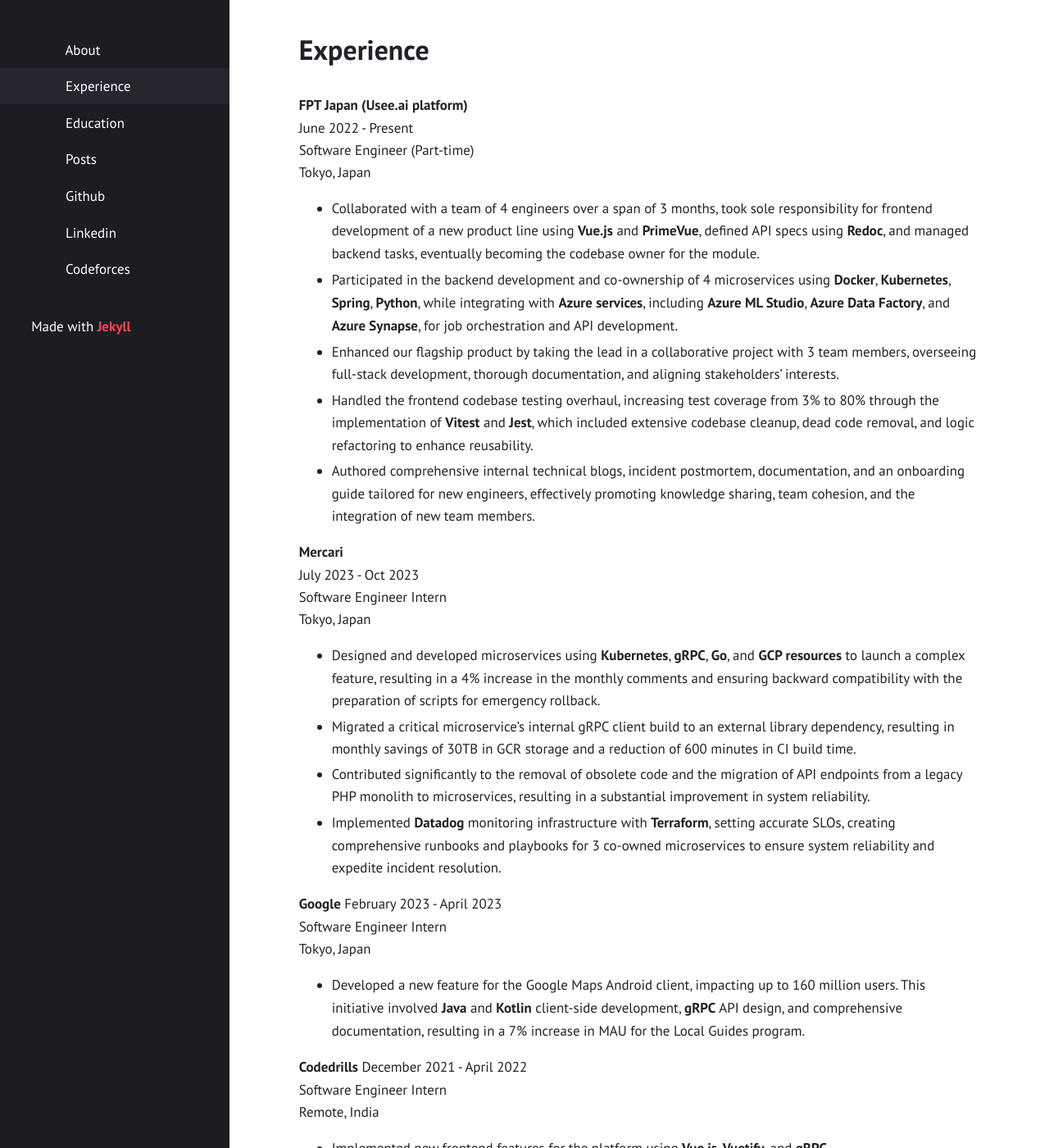
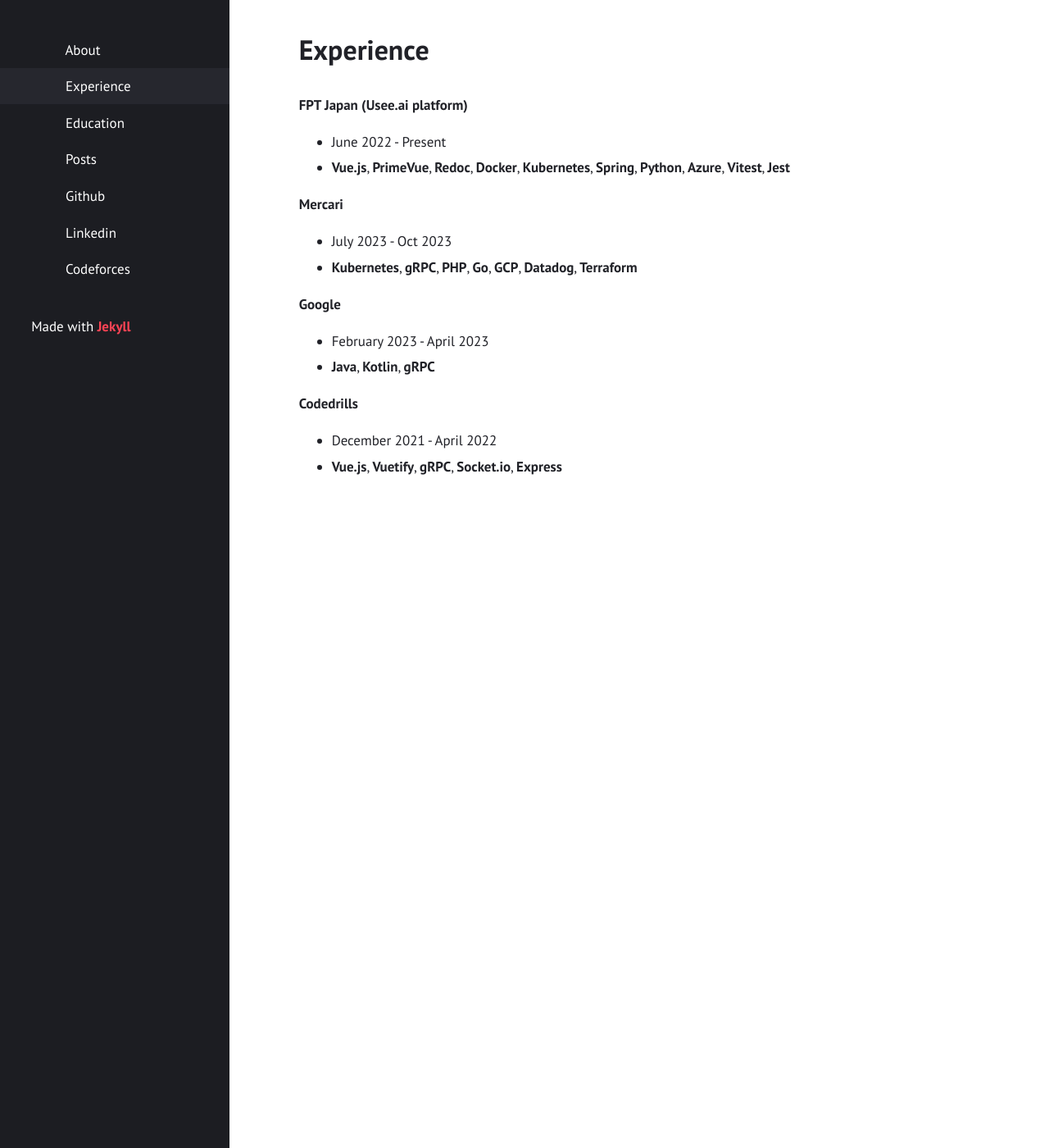
Before and after one commit to phattd15/polarity-cf.github.io, a Jekyll site: the page built from RESUME.md, in a window 1280 px wide and 1400 px high. Shown: the whole window at 82% size. Built offline with Jekyll 4.4.1, drawn with Linux system fonts in a browser that asks for light colours; some of the changed text lies outside the part shown.

Commit message:
Update RESUME.md

```diff
--- a/RESUME.md
+++ b/RESUME.md
@@ -3,39 +3,19 @@
 permalink: "/exp/"
 layout: page
 ---
+
 **FPT Japan (Usee.ai platform)**
-June 2022 - Present
-Software Engineer (Part-time)
-Tokyo, Japan
-
-- Collaborated with a team of 4 engineers over a span of 3 months, took sole responsibility for frontend development of a new product line using **Vue.js** and **PrimeVue**, defined API specs using **Redoc**, and managed backend tasks, eventually becoming the codebase owner for the module.
-- Participated in the backend development and co-ownership of 4 microservices using **Docker**, **Kubernetes**, **Spring**, **Python**, while integrating with **Azure services**, including **Azure ML Studio**, **Azure Data Factory**, and **Azure Synapse**, for job orchestration and API development.
-- Enhanced our flagship product by taking the lead in a collaborative project with 3 team members, overseeing full-stack development, thorough documentation, and aligning stakeholders' interests.
-- Handled the frontend codebase testing overhaul, increasing test coverage from 3% to 80% through the implementation of **Vitest** and **Jest**, which included extensive codebase cleanup, dead code removal, and logic refactoring to enhance reusability.
-- Authored comprehensive internal technical blogs, incident postmortem, documentation, and an onboarding guide tailored for new engineers, effectively promoting knowledge sharing, team cohesion, and the integration of new team members.
+- June 2022 - Present
+- **Vue.js**, **PrimeVue**, **Redoc**, **Docker**, **Kubernetes**, **Spring**, **Python**, **Azure**, **Vitest**, **Jest**
 
 **Mercari**
-July 2023 - Oct 2023
-Software Engineer Intern
-Tokyo, Japan
-
-- Designed and developed microservices using **Kubernetes**, **gRPC**, **Go**, and **GCP resources** to launch a complex feature, resulting in a 4% increase in the monthly comments and ensuring backward compatibility with the preparation of scripts for emergency rollback.
-- Migrated a critical microservice's internal gRPC client build to an external library dependency, resulting in monthly savings of 30TB in GCR storage and a reduction of 600 minutes in CI build time.
-- Contributed significantly to the removal of obsolete code and the migration of API endpoints from a legacy PHP monolith to microservices, resulting in a substantial improvement in system reliability.
-- Implemented **Datadog** monitoring infrastructure with **Terraform**, setting accurate SLOs, creating comprehensive runbooks and playbooks for 3 co-owned microservices to ensure system reliability and expedite incident resolution.
+- July 2023 - Oct 2023
+- **Kubernetes**, **gRPC**,  **PHP**, **Go**, **GCP**, **Datadog**, **Terraform**
 
 **Google**
-February 2023 - April 2023
-Software Engineer Intern
-Tokyo, Japan
-
-- Developed a new feature for the Google Maps Android client, impacting up to 160 million users. This initiative involved **Java** and **Kotlin** client-side development, **gRPC** API design, and comprehensive documentation, resulting in a 7% increase in MAU for the Local Guides program.
+- February 2023 - April 2023
+- **Java**, **Kotlin**, **gRPC**
 
 **Codedrills**
-December 2021 - April 2022
-Software Engineer Intern
-Remote, India
-
-- Implemented new frontend features for the platform using **Vue.js**, **Vuetify**, and **gRPC**.
-- Created a Proof-of-Concept realtime collaborative editor using **WebSocket** and **Express**.
-- Integrated isolate sandbox to 8 code evaluators' pipelines on GCP Kubernetes Engine.
+- December 2021 - April 2022
+- **Vue.js**, **Vuetify**, **gRPC**, **Socket.io**, **Express**
```
